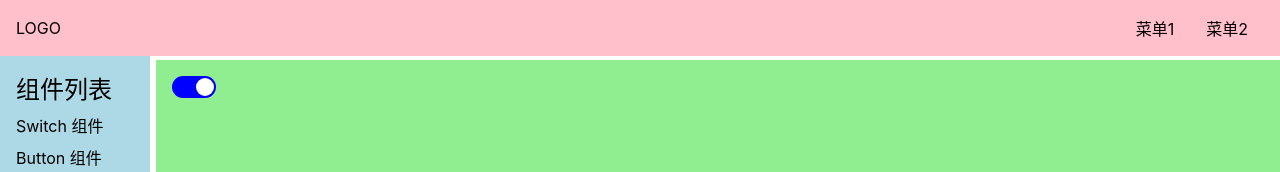
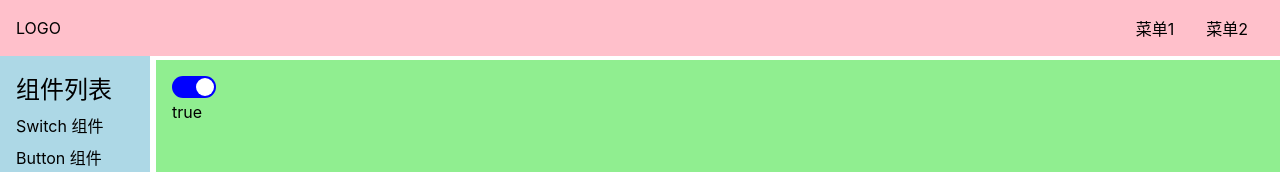
Before and after one commit to frankehao/vue-wheel, a Vue app: page /#/doc/switch in a window 1280 px wide. Shown: the top 172 px of the page. Built offline with nearby package versions, Linux system fonts and the light colour scheme.

Commit message:
可以接受value和input事件

```diff
--- a/src/components/SwitchDemo.vue
+++ b/src/components/SwitchDemo.vue
@@ -1,12 +1,16 @@
 <template>
-  <div><Switch /></div>
+  <div><Switch :value="y" @input="y = $event" /></div>
 </template>
 <script>
+import { ref } from 'vue'
 import Switch from '../lib/Switch.vue'
 export default {
-  component: {
+  components: {
     Switch,
   },
-  components: { Switch },
+  setup() {
+    const y = ref(true)
+    return { y }
+  },
 }
 </script>
--- a/src/lib/Switch.vue
+++ b/src/lib/Switch.vue
@@ -1,16 +1,19 @@
 <template>
-  <button @click="toggle" :class="{ checked }"><span></span></button>
+  <button @click="toggle" :class="{ checked: value }"><span></span></button>
+  <div>{{ value }}</div>
 </template>
 <script lang="ts">
 import { ref } from 'vue'
 
 export default {
-  setup() {
-    const checked = ref(true)
+  props: {
+    value: Boolean,
+  },
+  setup(props, context) {
     const toggle = () => {
-      checked.value = !checked.value
+      context.emit('input', !props.value)
     }
-    return { checked, toggle }
+    return { toggle }
   },
 }
 </script>
```
